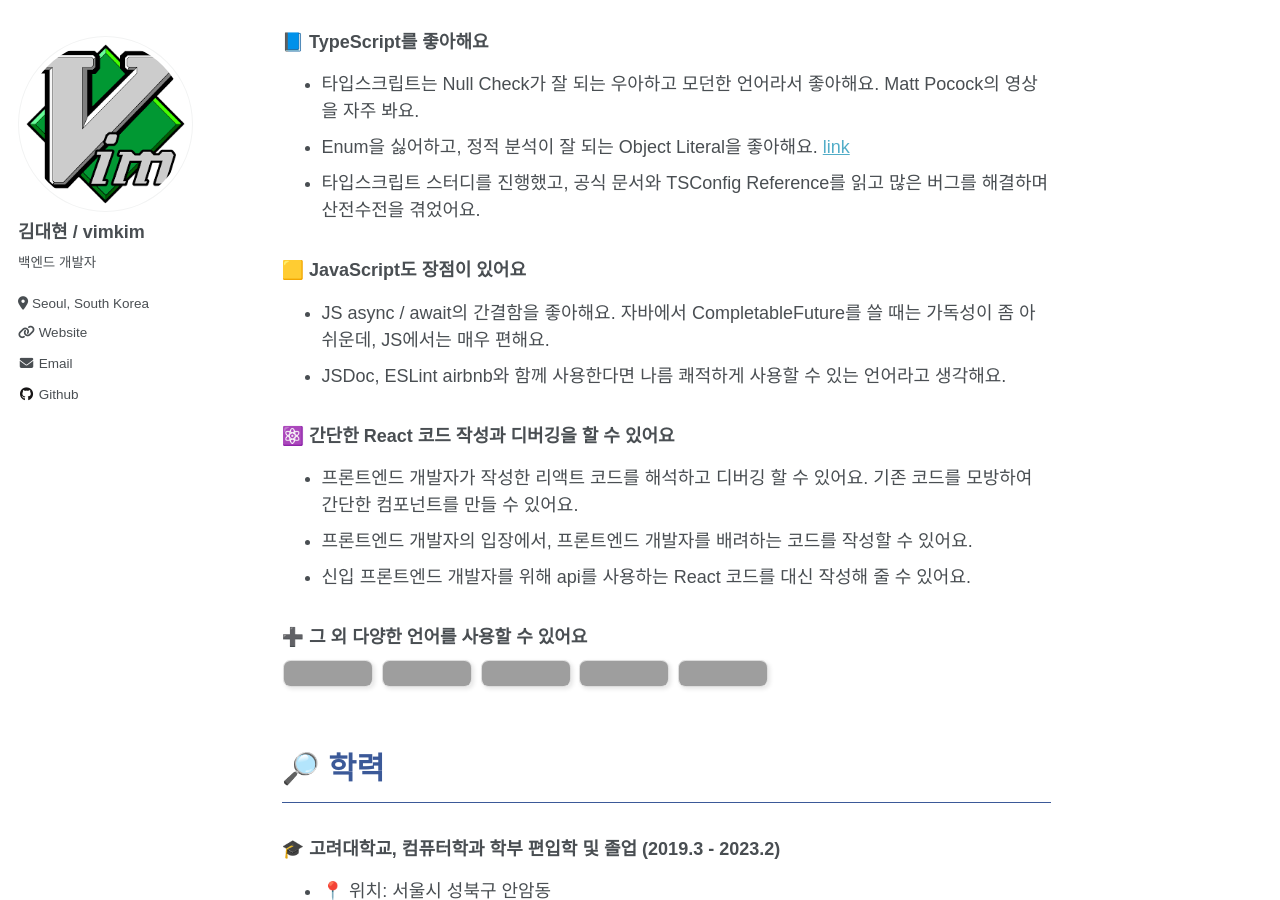
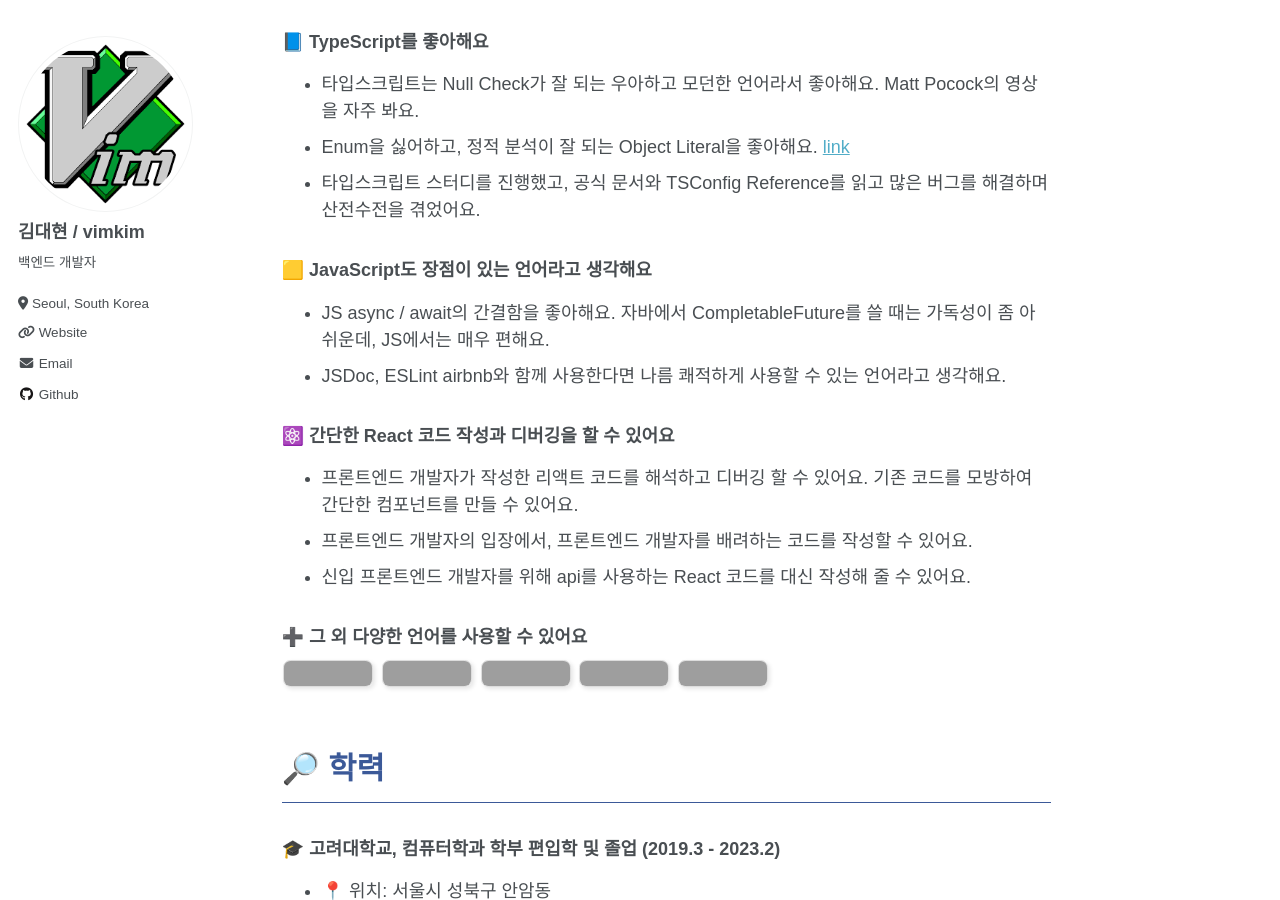
Before and after one commit to vimkim/vimkim.github.io, a Jekyll site: the page built from _pages/about.md, in a window 1280 px wide and 900 px high, scrolled down 3544 px, cut to the strip 0-900 px from the top of the window. Built offline with Jekyll 4.4.1, drawn with Linux system fonts in a browser that asks for light colours; some web fonts are replaced; grey boxes are pictures that could not be loaded.

Commit message:
add further explanation on js

```diff
--- a/_pages/about.md
+++ b/_pages/about.md
@@ -153,7 +153,7 @@ redirect_from:
 - Enum을 싫어하고, 정적 분석이 잘 되는 Object Literal을 좋아해요. [link](https://velog.io/@dkvlg/%ED%83%80%EC%9E%85%EC%8A%A4%ED%81%AC%EB%A6%BD%ED%8A%B8-Enums-%EA%B3%B5%EC%8B%9D%EB%AC%B8%EC%84%9C-%EC%9A%94%EC%95%BD)
 - 타입스크립트 스터디를 진행했고, 공식 문서와 TSConfig Reference를 읽고 많은 버그를 해결하며 산전수전을 겪었어요.
 
-### 🟨 JavaScript도 장점이 있어요
+### 🟨 JavaScript도 장점이 있는 언어라고 생각해요
 
 - JS async / await의 간결함을 좋아해요. 자바에서 CompletableFuture를 쓸 때는 가독성이 좀 아쉬운데, JS에서는 매우 편해요.
 - JSDoc, ESLint airbnb와 함께 사용한다면 나름 쾌적하게 사용할 수 있는 언어라고 생각해요.
```
